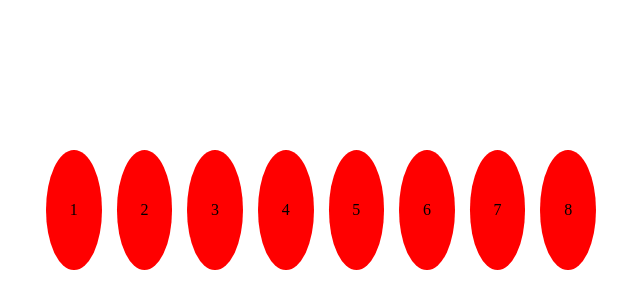
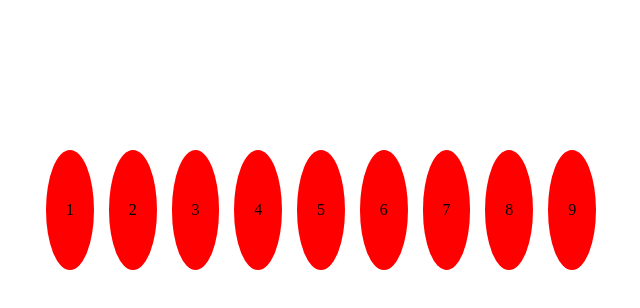
Before and after one commit to sodryk13/firstproject, a plain HTML site: page index.html in a window 1280 px wide. Shown: the whole page, without its empty margins (319-959 px from the left). Drawn offline with Linux system fonts and the light colour scheme.

Commit message:
testing pull operations with git

```diff
--- a/index.html
+++ b/index.html
@@ -18,6 +18,7 @@
     <div class="box">6</div>
     <div class="box">7</div>
     <div class="box">8</div>
+    <div class="box">9</div>
 </div>
 </body>
 </html>
```
Also changed, not shown: 1 other file.
